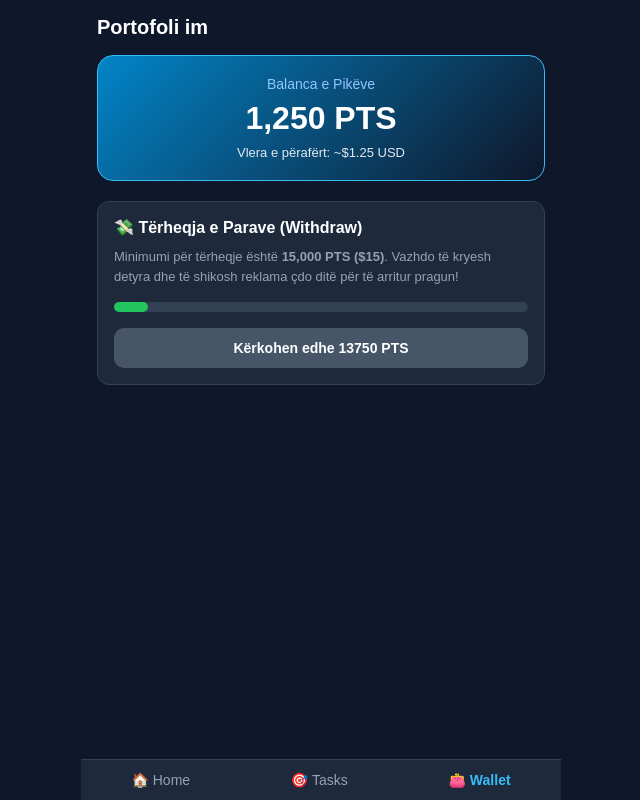
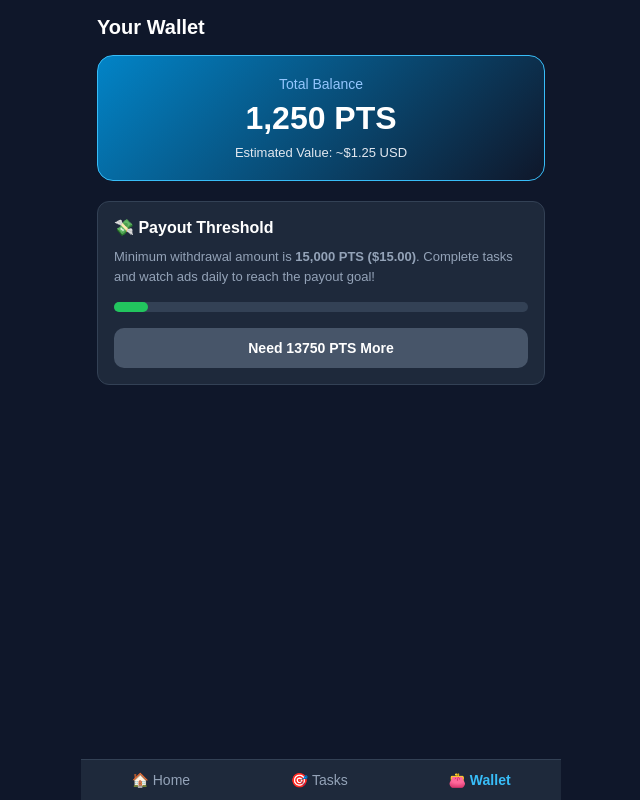
Before and after one commit to Fidaniii812/addev-miniapp, a React (Vite) app: page / in a window 1280 px wide. Both pictures are taken after a click on the button "👛 Wallet". Shown: the whole page, without its empty margins (319-959 px from the left). Built offline with nearby package versions, Linux system fonts and the light colour scheme.

Commit message:
Translate Wallet component text to English

```diff
--- a/src/pages/Wallet.tsx
+++ b/src/pages/Wallet.tsx
@@ -1,14 +1,14 @@
 import { useState } from "react";
 
 export default function Wallet() {
-  const [points] = useState<number>(1250); // Shembull balanca
-  const minPointsToWithdraw = 15000; // E barabartë me $15
+  const [points] = useState<number>(1250);
+  const minPointsToWithdraw = 15000; // Equivalent to $15 USD
 
   return (
-    <div style={{ padding: "16px", color: "#fff", fontFamily: "sans-serif", paddingBottom: "80px" }}>
-      <h2 style={{ marginBottom: "16px", fontSize: "20px" }}>Portofoli im</h2>
+    <div style={{ padding: "16px", color: "#fff", paddingBottom: "80px" }}>
+      <h2 style={{ marginBottom: "16px", fontSize: "20px" }}>Your Wallet</h2>
 
-      {/* Card e Balancës */}
+      {/* Balance Card */}
       <div style={{
         background: "linear-gradient(135deg, #0284c7, #0f172a)",
         padding: "20px",
@@ -17,26 +17,26 @@ export default function Wallet() {
         marginBottom: "20px",
         textAlign: "center"
       }}>
-        <div style={{ fontSize: "14px", color: "#93c5fd" }}>Balanca e Pikëve</div>
+        <div style={{ fontSize: "14px", color: "#93c5fd" }}>Total Balance</div>
         <div style={{ fontSize: "32px", fontWeight: "bold", margin: "8px 0" }}>
           {points.toLocaleString()} PTS
         </div>
         <div style={{ fontSize: "13px", color: "#e2e8f0" }}>
-          Vlera e përafërt: ~${((points / 15000) * 15).toFixed(2)} USD
+          Estimated Value: ~${((points / 15000) * 15).toFixed(2)} USD
         </div>
       </div>
 
-      {/* Kushtet e Tërheqjes */}
+      {/* Withdrawal Box */}
       <div style={{
         background: "#1e293b",
         padding: "16px",
         borderRadius: "12px",
         border: "1px solid #334155"
       }}>
-        <h3 style={{ margin: "0 0 10px 0", fontSize: "16px" }}>💸 Tërheqja e Parave (Withdraw)</h3>
+        <h3 style={{ margin: "0 0 10px 0", fontSize: "16px" }}>💸 Payout Threshold</h3>
         <p style={{ fontSize: "13px", color: "#94a3b8", lineHeight: "1.5" }}>
-          Minimumi për tërheqje është <strong>15,000 PTS ($15)</strong>.
-          Vazhdo të kryesh detyra dhe të shikosh reklama çdo ditë për të arritur pragun!
+          Minimum withdrawal amount is <strong>15,000 PTS ($15.00)</strong>.
+          Complete tasks and watch ads daily to reach the payout goal!
         </p>
 
         {/* Progress Bar */}
@@ -63,7 +63,7 @@ export default function Wallet() {
             cursor: points >= minPointsToWithdraw ? "pointer" : "not-allowed"
           }}
         >
-          {points >= minPointsToWithdraw ? "Kërko Tërheqjen ($15)" : "Kërkohen edhe " + (minPointsToWithdraw - points) + " PTS"}
+          {points >= minPointsToWithdraw ? "Request Payout ($15)" : `Need ${minPointsToWithdraw - points} PTS More`}
         </button>
       </div>
     </div>
```
